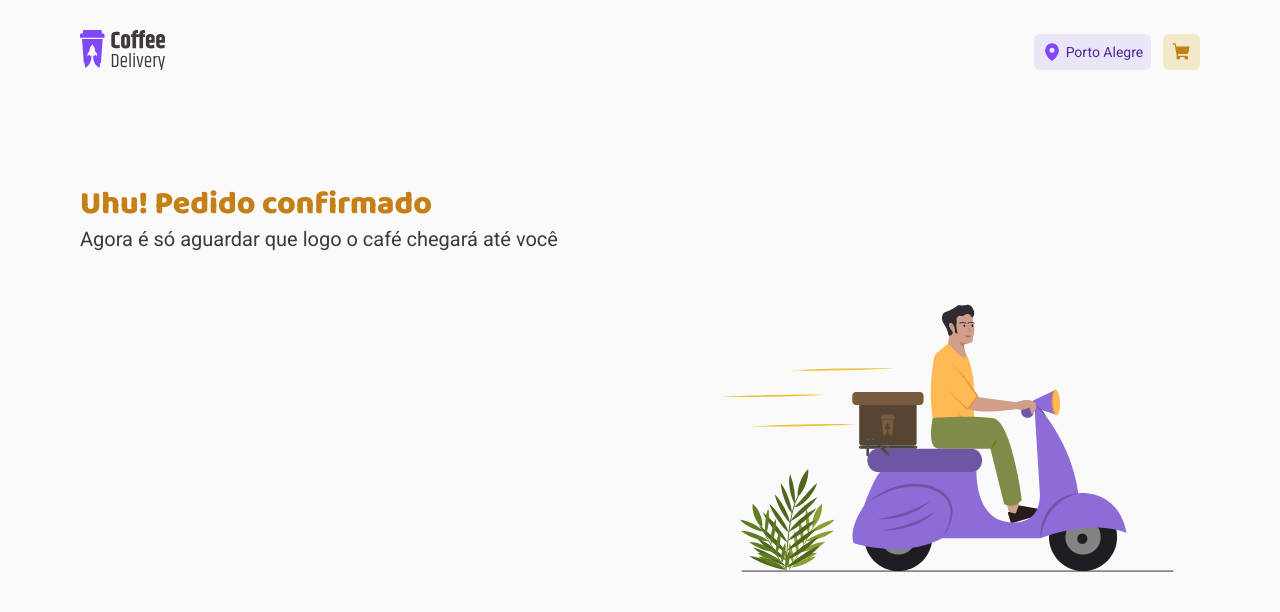
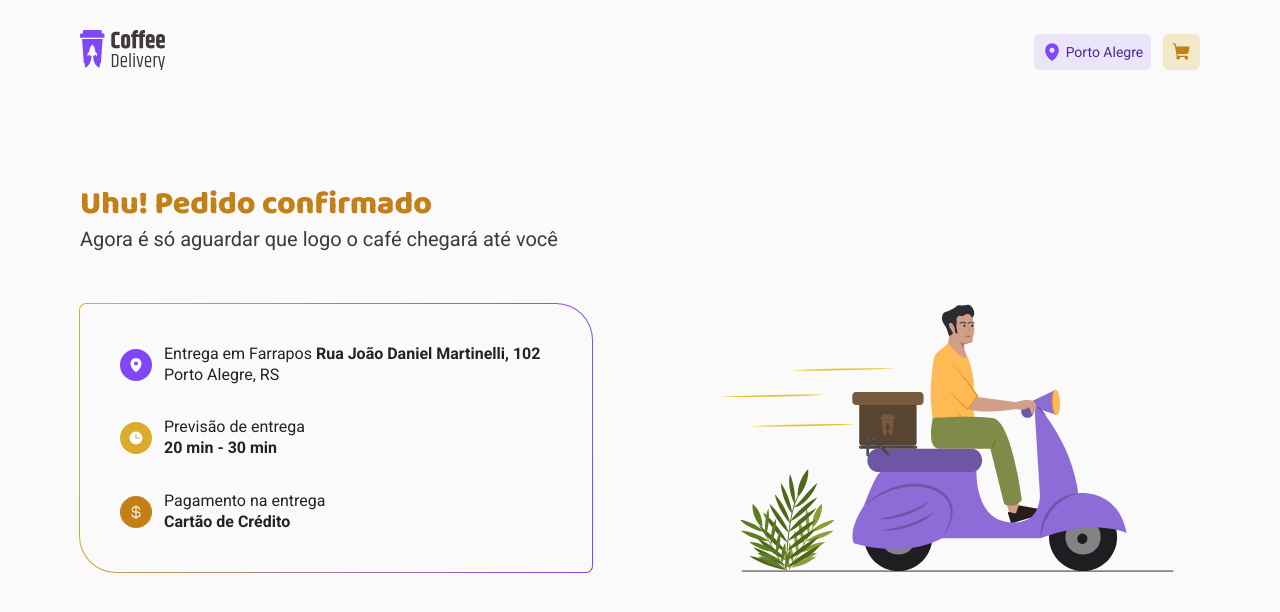
Before and after one commit to Hugovarellaa/coffee-delivery, a React (Vite) app in the folder coffee-delivery/: page /success in a window 1280 px wide. Shown: the top 612 px of the page. Built offline with nearby package versions, Linux system fonts and the light colour scheme.

Commit message:
Layout front-end

```diff
--- a/coffee-delivery/src/pages/OrderCompleted/index.tsx
+++ b/coffee-delivery/src/pages/OrderCompleted/index.tsx
@@ -1,9 +1,12 @@
+import { Clock, CurrencyDollar, MapPin } from "phosphor-react";
+import { useTheme } from "styled-components";
 import avatarImg from "../../assets/avatar.svg";
+import { InforWithIcon } from "../../components/InforWithIcon";
 import { RegularText, TitleText } from "../../components/Typography";
 import { OrderCompletedContainer, OrderDetailsContainer } from "./styles";
 
 export function OrderCompleted() {
-
+  const { colors } = useTheme()
   return (
     <OrderCompletedContainer className="container">
       <div>
@@ -12,7 +15,48 @@ export function OrderCompleted() {
       </div>
 
       <section>
-        <OrderDetailsContainer></OrderDetailsContainer>
+        <OrderDetailsContainer>
+
+          <InforWithIcon
+            icon={
+              <MapPin weight="fill" />}
+            text={
+              <RegularText>
+                Entrega em Farrapos <strong>Rua João Daniel Martinelli, 102 </strong>
+                <br />
+                Porto Alegre, RS
+              </RegularText>
+            }
+            iconBg={colors["brand-purple"]}
+          />
+
+          <InforWithIcon
+            icon={
+              <Clock weight="fill" />}
+            text={
+              <RegularText>
+                Previsão de entrega
+                <br />
+                <strong>20 min - 30 min</strong>
+              </RegularText>
+            }
+            iconBg={colors["brand-yellow"]}
+          />
+
+          <InforWithIcon
+            icon={
+              <CurrencyDollar weight="fill" />}
+            text={
+              <RegularText>
+                Pagamento na entrega
+                <br />
+                <strong>Cartão de Crédito</strong>
+              </RegularText>
+            }
+            iconBg={colors["brand-yellow-dark"]}
+          />
+
+        </OrderDetailsContainer>
         <img src={avatarImg} alt="" />
       </section>
     </OrderCompletedContainer>
--- a/coffee-delivery/src/pages/OrderCompleted/styles.ts
+++ b/coffee-delivery/src/pages/OrderCompleted/styles.ts
@@ -7,7 +7,7 @@ export const OrderCompletedContainer = styled.div`
   margin-top: 5rem;
 
   h1 {
-    color: ${({theme}) => theme.colors["brand-yellow-dark"]};
+    color: ${({ theme }) => theme.colors["brand-yellow-dark"]};
   }
 
   > section {
@@ -17,4 +17,26 @@ export const OrderCompletedContainer = styled.div`
   }
 `
 
-export const OrderDetailsContainer = styled.div``
+export const OrderDetailsContainer = styled.div`
+  padding: 2.5rem;
+  border-radius: 6px 36px 6px 36px;
+  background: ${({ theme }) => theme.colors["base-background"]};
+  min-width: 32rem;
+  display: flex;
+  flex-direction: column;
+  gap: 2rem;
+  position: relative;
+
+  &::before{
+    content: '';
+    position: absolute;
+    inset: -1px;
+    border-radius: 7px 37px 7px 37px;
+    z-index: -1;
+    background: linear-gradient(
+                    102.89deg,
+                    #DBAC2C 2.61%,
+                    #8047F8 98.76%
+    );
+  }
+`
```
